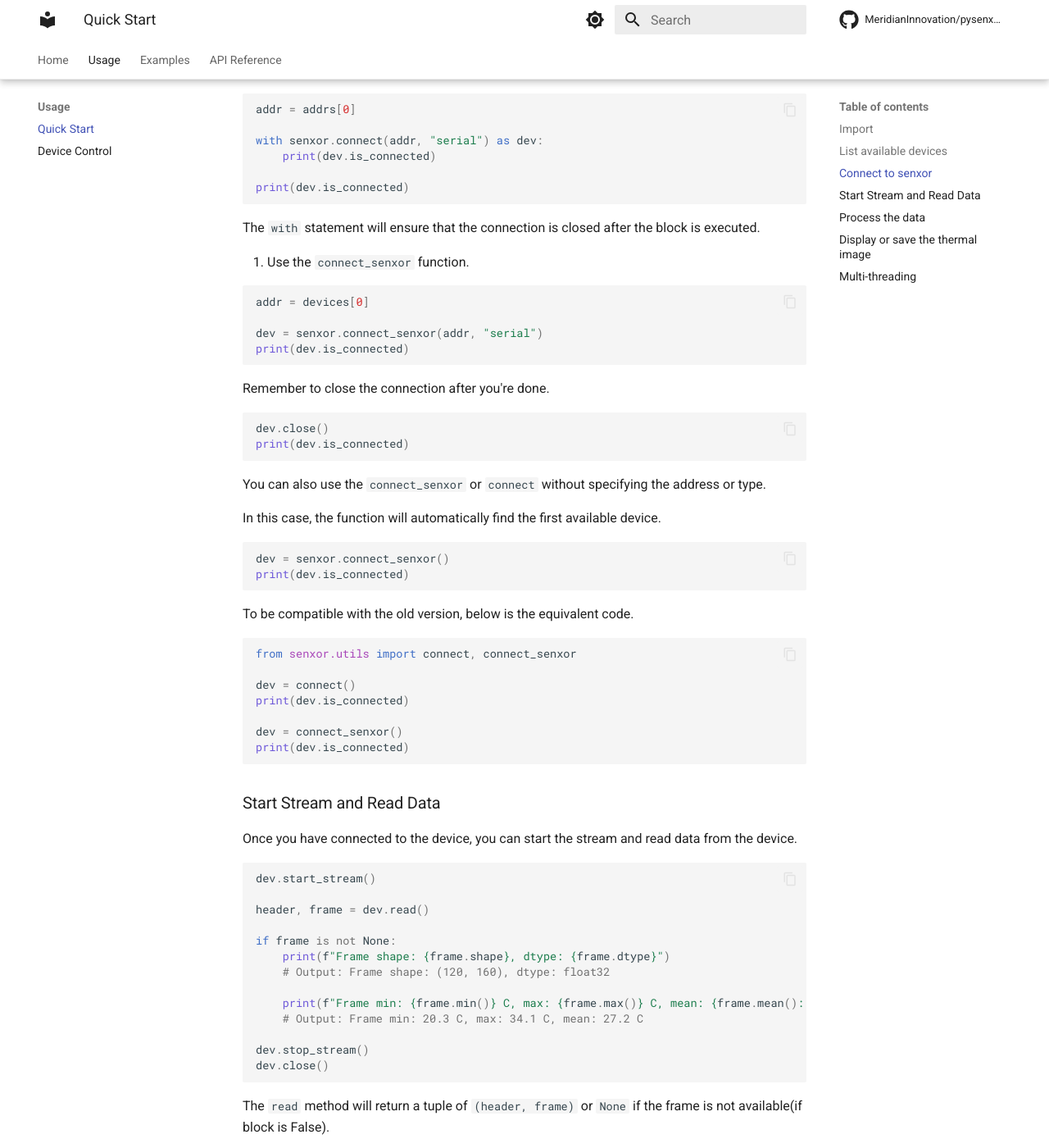
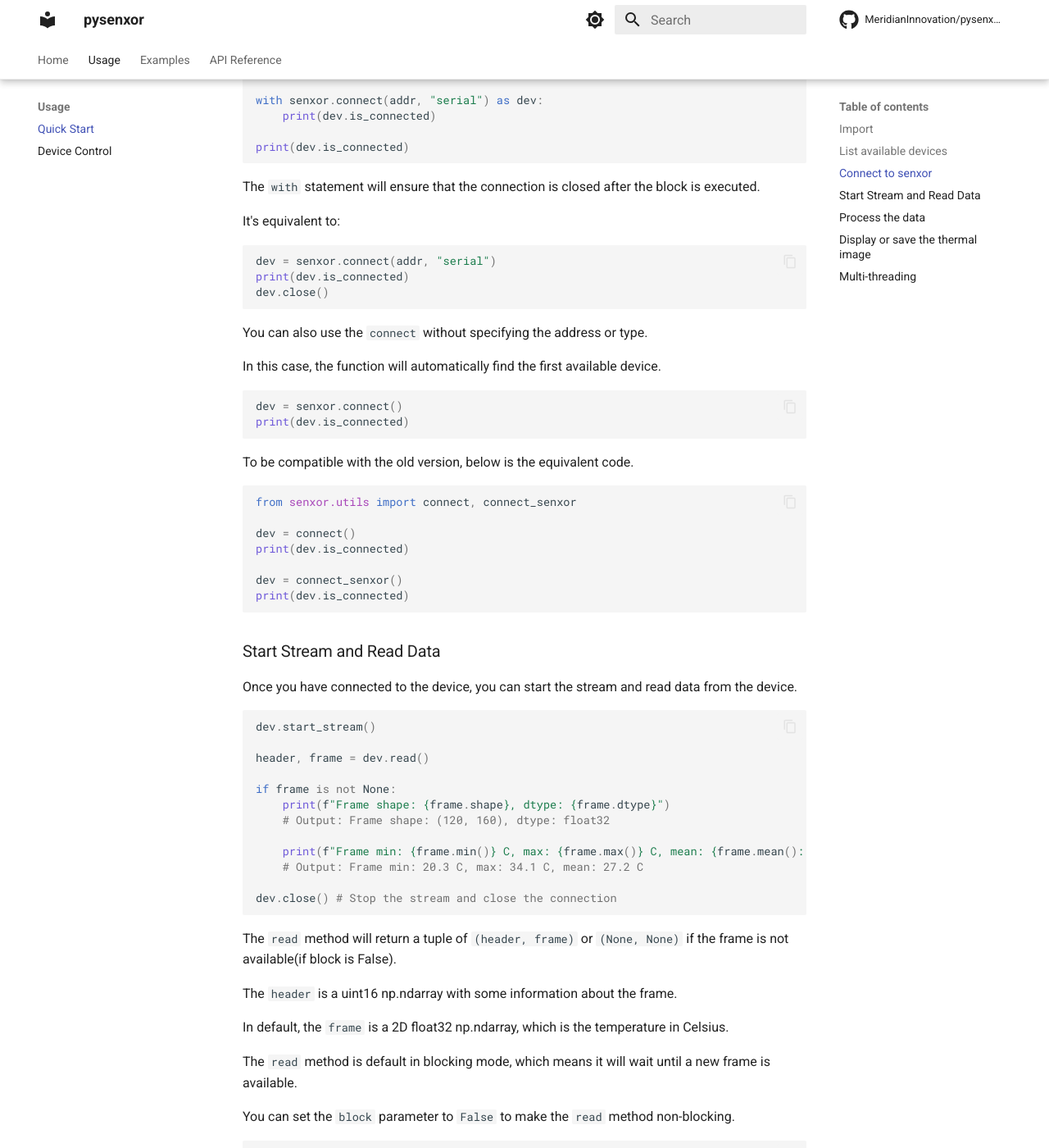
Before and after one commit to MeridianInnovation/pysenxor-lite, an MkDocs documentation site: the page built from docs/usage/quick_start.md, in a window 1280 px wide and 1400 px high, scrolled down 699 px. Shown: the whole window at 82% size. Built offline with MkDocs 1.6.1 and Material for MkDocs 9.7.7, drawn with Linux system fonts in a browser that asks for light colours; comment, search, counter and statistics services are not loaded.

Commit message:
doc: Update README and doc for basic usage

````diff
--- a/README.md
+++ b/README.md
@@ -78,28 +78,20 @@ print(dev.is_connected)
 
 The `with` statement will ensure that the connection is closed after the block is executed.
 
-2. Use the `connect_senxor` function.
+It's equivalent to:
 
 ```python
-addr = devices[0]
-
-dev = senxor.connect_senxor(addr, "serial")
+dev = senxor.connect(addr, "serial")
 print(dev.is_connected)
+dev.close()
 ```
 
-Remember to close the connection after you're done.
-
-```python
-dev.close()
-print(dev.is_connected)
-```
-
-You can also use the `connect_senxor` or `connect` without specifying the address or type.
+You can also use the `connect` without specifying the address or type.
 
 In this case, the function will automatically find the first available device.
 
 ```python
-dev = senxor.connect_senxor()
+dev = senxor.connect()
 print(dev.is_connected)
 ```
 
@@ -131,11 +123,10 @@ if frame is not None:
     print(f"Frame min: {frame.min()} C, max: {frame.max()} C, mean: {frame.mean():.1f} C")
     # Output: Frame min: 20.3 C, max: 34.1 C, mean: 27.2 C
 
-dev.stop_stream()
-dev.close()
+dev.close() # Stop the stream and close the connection
 ```
 
-The `read` method will return a tuple of `(header, frame)` or `None` if the frame is not available(if block is False).
+The `read` method will return a tuple of `(header, frame)` or `(None, None)` if the frame is not available(if block is False).
 
 The `header` is a uint16 np.ndarray with some information about the frame.
 
@@ -230,6 +221,21 @@ You can interact with the device in multiple threads.
 
 For example, you can read the data in a background thread, and read/write registers in the main thread. Which is useful for GUI applications.
 
+### More usage
+
+For more usage and API reference, please refer to the [Documentation](https://MeridianInnovation.github.io/pysenxor-open/).
+
+## Examples
+
+For beginners, there are some examples in the [examples](./example) folder.
+
+These examples provide a set of actual use cases of the `senxor` library.
+
+- Connect device, read thermal data, convert data to image, use cv2 to display the image stream.
+- Use thread to read data in background.
+- Create a simple GUI application to display the thermal camera stream.
+
+
 ## Contributing
 
 Please follow the [Contributing Guide](./CONTRIBUTING.md) to contribute to this project.
--- a/docs/usage/quick_start.md
+++ b/docs/usage/quick_start.md
@@ -1 +1 @@
-{% include-markdown "../../README.md" start="## Usage" end="## Contributing" %}
+{% include-markdown "../../README.md" start="## Usage" end="## More usage" %}
````
